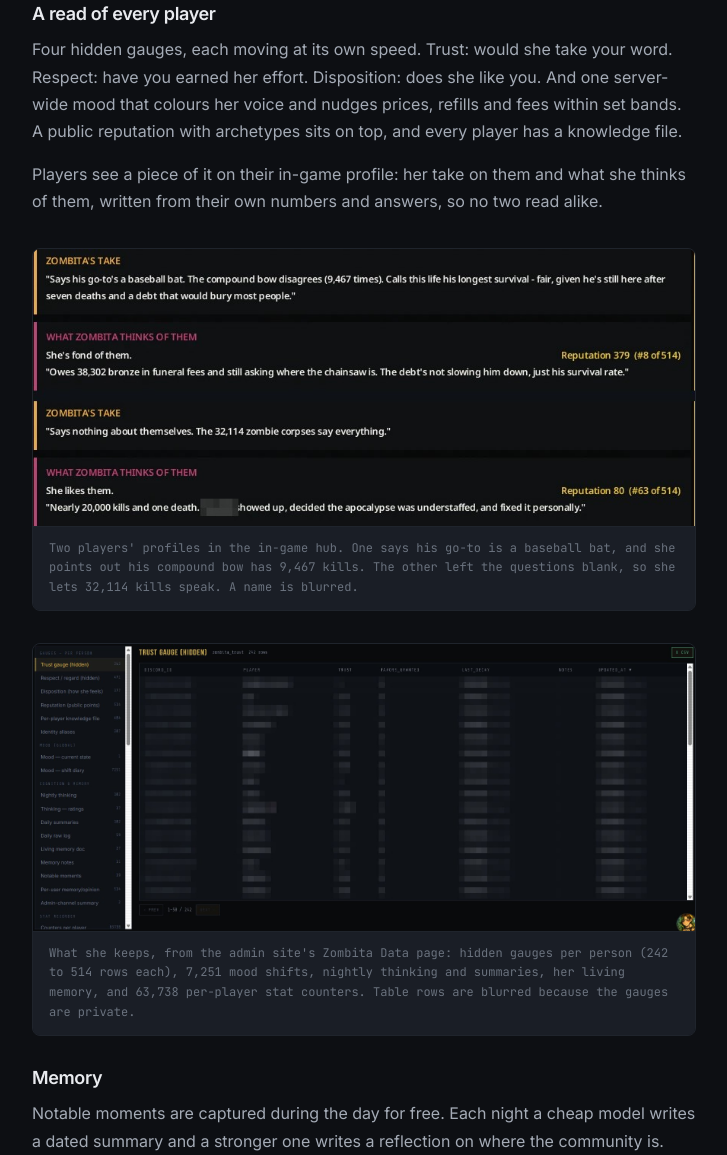
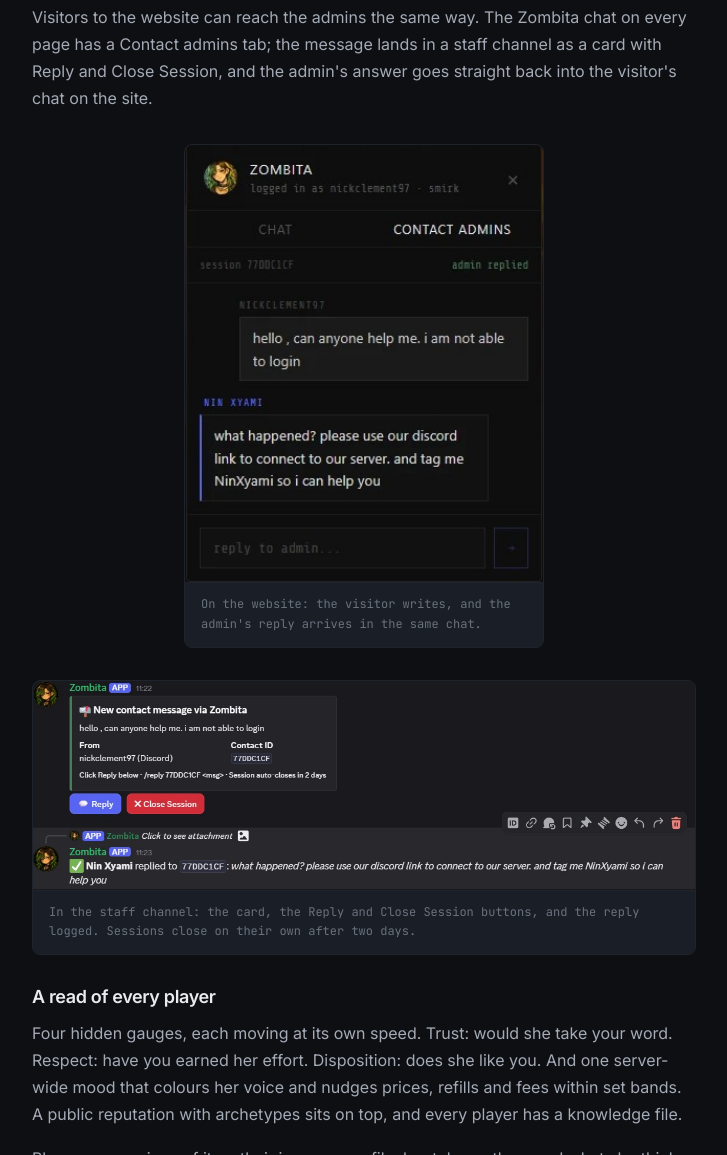
Before and after one commit to Ritwiksharma097/Ritwik-Portfolio, a plain HTML site: page projects/zombita.html in a window 1280 px wide. Shown: the part 5011-6166 px from the top of the page, without its empty margins (276-1003 px from the left). Drawn offline with Linux system fonts and the light colour scheme.

Commit message:
Zombita: contact admins from the website, answered from Discord

```diff
--- a/projects/zombita.html
+++ b/projects/zombita.html
@@ -110,6 +110,9 @@
 <h3>Staff calls</h3>
 <p>When a player asks for help in game chat, she answers them and sends the admins a staff call: who it is, where they said it, their words, what she reads them as, a type (stuck, lost, bug or other) and where they are standing, so an admin can act without asking anything.</p>
 <div class="figure"><img src="../assets/zombita/staff-call.jpg" alt="A player reports a bug in game chat, Zombita replies that she has let the staff know, and her staff call lists who, where, what they said, what it reads as and their position."><div class="figure-caption">A bug report from game chat, 23 November 2026. The player hears back at once, and the admins get the call with her reading of it. Name and position are blurred.</div></div>
+<p>Visitors to the website can reach the admins the same way. The Zombita chat on every page has a Contact admins tab; the message lands in a staff channel as a card with Reply and Close Session, and the admin's answer goes straight back into the visitor's chat on the site.</p>
+<div class="figure" style="max-width: 360px; margin-left: auto; margin-right: auto;"><img src="../assets/zombita/contact-web.jpg" alt="The Zombita chat widget on the website, Contact admins tab: a visitor says they cannot log in, and the admin's reply appears below."><div class="figure-caption">On the website: the visitor writes, and the admin's reply arrives in the same chat.</div></div>
+<div class="figure"><img src="../assets/zombita/contact-discord.jpg" alt="The staff channel in Discord: a New contact message via Zombita card with the message, who sent it and a contact ID, Reply and Close Session buttons, and the admin's reply logged below."><div class="figure-caption">In the staff channel: the card, the Reply and Close Session buttons, and the reply logged. Sessions close on their own after two days.</div></div>
 <h3>A read of every player</h3>
 <p>Four hidden gauges, each moving at its own speed. Trust: would she take your word. Respect: have you earned her effort. Disposition: does she like you. And one server-wide mood that colours her voice and nudges prices, refills and fees within set bands. A public reputation with archetypes sits on top, and every player has a knowledge file.</p>
 <p>Players see a piece of it on their in-game profile: her take on them and what she thinks of them, written from their own numbers and answers, so no two read alike.</p>
```
Also changed, not shown: assets/zombita/contact-discord.jpg (added), assets/zombita/contact-web.jpg (added).
